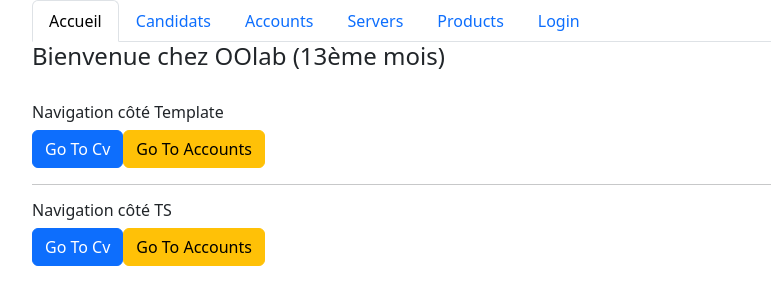
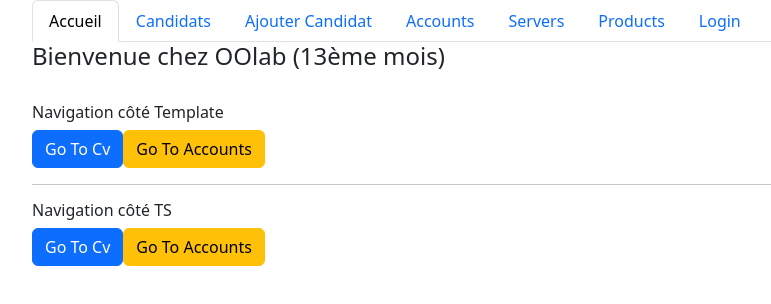
Before and after one commit to n2sy/ng-oolab-26, an Angular app: page / in a window 1280 px wide. Shown: the top 304 px of the page, without its empty margins (50-821 px from the left). Built offline with nearby package versions, Linux system fonts and the light colour scheme.

Commit message:
Ajouter et editer candidat v0

```diff
--- a/src/app/infos/infos.html
+++ b/src/app/infos/infos.html
@@ -37,7 +37,7 @@
             </table>
             <div class="d-flex justify-content-center gap-3">
               <button class="btn btn-danger">Delete</button>
-              <button class="btn btn-primary">Update</button>
+              <button routerLink="edit" class="btn btn-primary">Update</button>
             </div>
           </div>
         </div>
--- a/src/app/navbar/navbar.html
+++ b/src/app/navbar/navbar.html
@@ -17,6 +17,15 @@
       >Candidats</a
     >
   </li>
+  <li class="nav-item">
+    <a
+      class="nav-link"
+      routerLink="/cv/add"
+      routerLinkActive="active"
+      [routerLinkActiveOptions]="{ exact: true }"
+      >Ajouter Candidat</a
+    >
+  </li>
   <!--<li class="nav-item">
     <a class="nav-link" routerLink="/cv/infos" routerLinkActive="active">Infos</a>
   </li>-->
```
